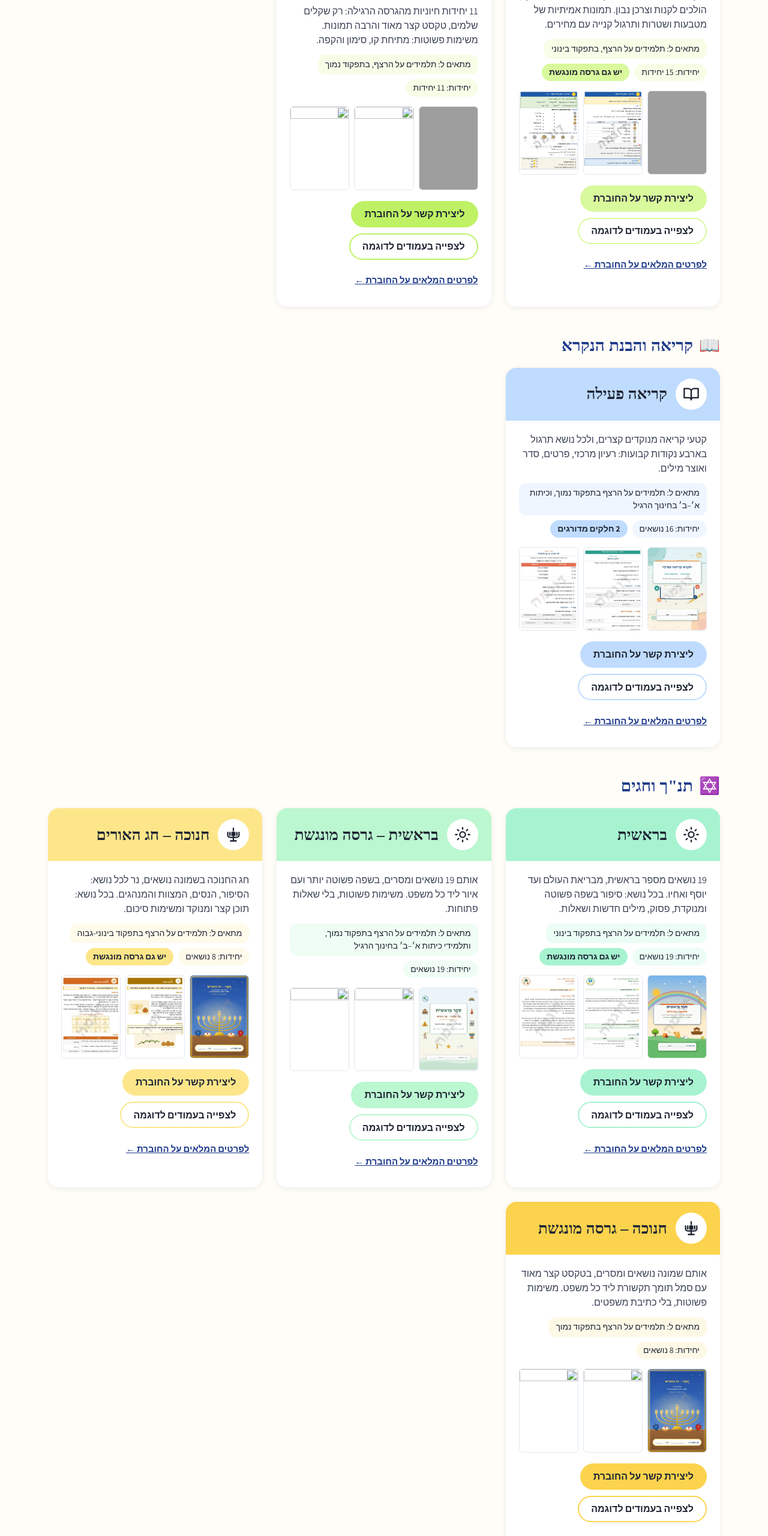
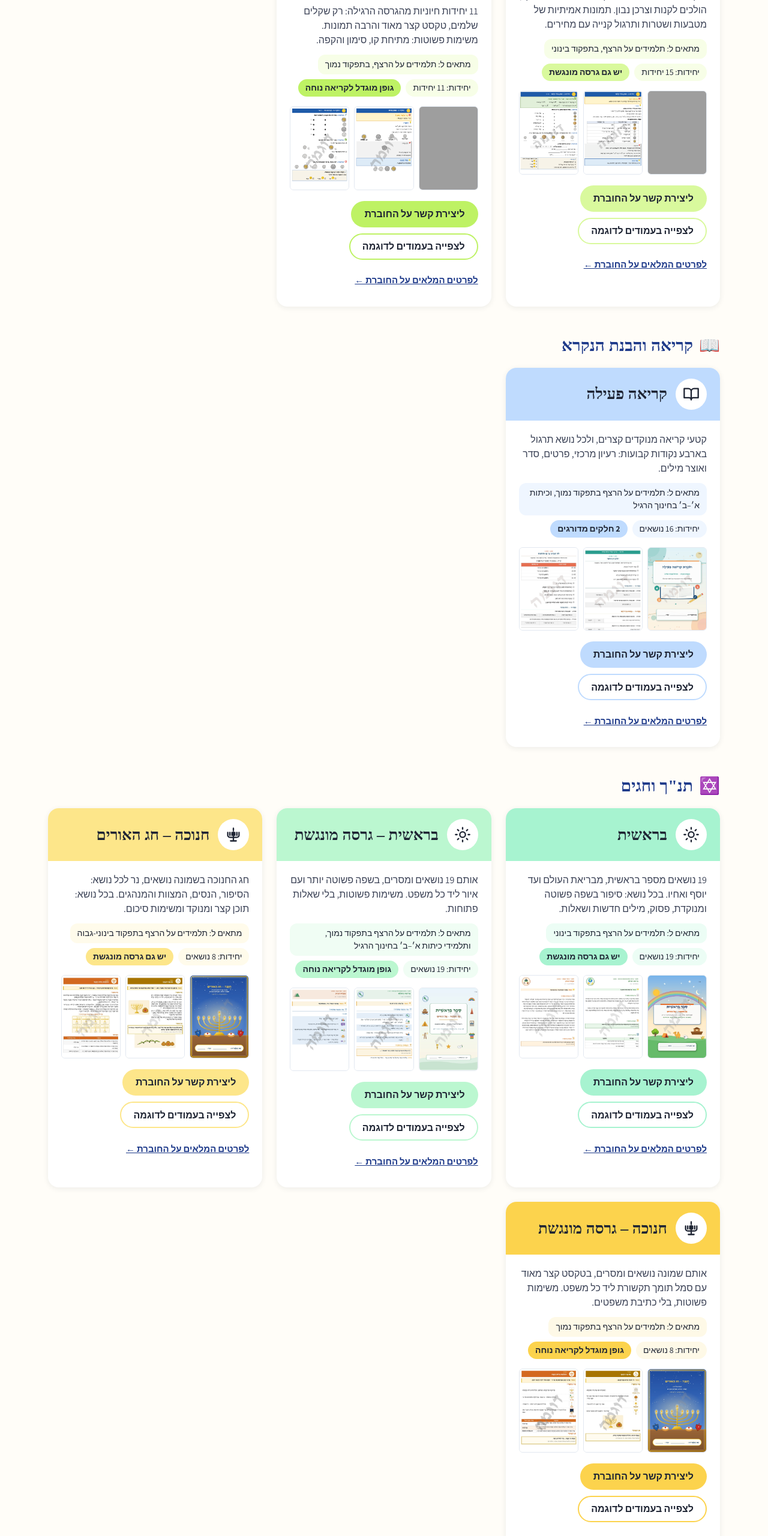
Before and after one commit to aviel849-art/aviel849-art.github.io, a plain HTML site: page index.html in a window 1280 px wide. Shown: the part 1520-4080 px from the top of the page at 60% size. Drawn offline with Linux system fonts and the light colour scheme; grey boxes are pictures that could not be loaded; a web font is replaced by a local one.

Commit message:
תיקון: שחזור עדכוני הגופן המוגדל + אזור התאמה אישית
Co-Authored-By: Claude Opus 5.5 <noreply@anthropic.com>
Claude-Session: https://claude.ai/code/session_01LhGEatN6DY95EhuGREnPdY

```diff
--- a/index.html
+++ b/index.html
@@ -301,6 +301,7 @@ a{color:#1E3A8A}a:hover{color:#172554}
 <div style="display: flex; flex-wrap: wrap; gap: 8px; font-size: 14px">
 <span style="background: #F7FEE7; color: #1E2433; padding: 6px 12px; border-radius: 12px">מתאים ל: תלמידים על הרצף, בתפקוד נמוך</span>
 <span style="background: #F7FEE7; color: #1E2433; padding: 4px 12px; border-radius: 999px">יחידות: 11 יחידות</span>
+<span style="background: #BEF264; color: #1E2433; padding: 4px 12px; border-radius: 999px; font-weight: 700">גופן מוגדל לקריאה נוחה</span>
 
 
 
@@ -314,11 +315,11 @@ a{color:#1E3A8A}a:hover{color:#172554}
 </button>
 
 <button type="button" aria-label="הגדלה: עמוד 6 · יחידה 1: המטבעות" class="btn" style="display: block; padding: 0; margin: 0; border: 1px solid #E2E8F0; border-radius: 6px; background: #FFFFFF; cursor: zoom-in; overflow: hidden">
-<img src="img/8b37aea3ecdbad6c993ebd03b01a98cb.png" alt="" style="display: block; width: 100%; aspect-ratio: 210 / 297; object-fit: cover; object-position: top">
+<img src="img/7803b354327770cd2f31dc337e7fbc52.png" alt="" style="display: block; width: 100%; aspect-ratio: 210 / 297; object-fit: cover; object-position: top">
 </button>
 
 <button type="button" aria-label="הגדלה: עמוד 7 · יחידה 1: המטבעות – תרגול" class="btn" style="display: block; padding: 0; margin: 0; border: 1px solid #E2E8F0; border-radius: 6px; background: #FFFFFF; cursor: zoom-in; overflow: hidden">
-<img src="img/062380b1e9aaf3f3d264976805a221ba.png" alt="" style="display: block; width: 100%; aspect-ratio: 210 / 297; object-fit: cover; object-position: top">
+<img src="img/0b4afe39cfad824b56f7f76b3800ff19.png" alt="" style="display: block; width: 100%; aspect-ratio: 210 / 297; object-fit: cover; object-position: top">
 </button>
 
 
@@ -449,6 +450,7 @@ a{color:#1E3A8A}a:hover{color:#172554}
 <div style="display: flex; flex-wrap: wrap; gap: 8px; font-size: 14px">
 <span style="background: #F0FDF4; color: #1E2433; padding: 6px 12px; border-radius: 12px">מתאים ל: תלמידים על הרצף בתפקוד נמוך, ותלמידי כיתות א׳–ב׳ בחינוך הרגיל</span>
 <span style="background: #F0FDF4; color: #1E2433; padding: 4px 12px; border-radius: 999px">יחידות: 19 נושאים</span>
+<span style="background: #BBF7D0; color: #1E2433; padding: 4px 12px; border-radius: 999px; font-weight: 700">גופן מוגדל לקריאה נוחה</span>
 
 
 
@@ -462,11 +464,11 @@ a{color:#1E3A8A}a:hover{color:#172554}
 </button>
 
 <button type="button" aria-label="הגדלה: עמוד 8 · נושא 1: בריאת העולם" class="btn" style="display: block; padding: 0; margin: 0; border: 1px solid #E2E8F0; border-radius: 6px; background: #FFFFFF; cursor: zoom-in; overflow: hidden">
-<img src="img/a25a98945a38d122a302ed54ce651961.jpg" alt="" style="display: block; width: 100%; aspect-ratio: 210 / 297; object-fit: cover; object-position: top">
+<img src="img/b88f287216808c983d55ce4d623310b1.jpg" alt="" style="display: block; width: 100%; aspect-ratio: 210 / 297; object-fit: cover; object-position: top">
 </button>
 
 <button type="button" aria-label="הגדלה: עמוד 57 · נושא 10: עקדת יצחק" class="btn" style="display: block; padding: 0; margin: 0; border: 1px solid #E2E8F0; border-radius: 6px; background: #FFFFFF; cursor: zoom-in; overflow: hidden">
-<img src="img/e9f6dff3b77e6ae00d3edbe0b6e3011c.jpg" alt="" style="display: block; width: 100%; aspect-ratio: 210 / 297; object-fit: cover; object-position: top">
+<img src="img/269daf777753516cbc9d6af308f521b4.jpg" alt="" style="display: block; width: 100%; aspect-ratio: 210 / 297; object-fit: cover; object-position: top">
 </button>
 
 
@@ -541,6 +543,7 @@ a{color:#1E3A8A}a:hover{color:#172554}
 <div style="display: flex; flex-wrap: wrap; gap: 8px; font-size: 14px">
 <span style="background: #FEF9E7; color: #1E2433; padding: 6px 12px; border-radius: 12px">מתאים ל: תלמידים על הרצף בתפקוד נמוך</span>
 <span style="background: #FEF9E7; color: #1E2433; padding: 4px 12px; border-radius: 999px">יחידות: 8 נושאים</span>
+<span style="background: #FCD34D; color: #1E2433; padding: 4px 12px; border-radius: 999px; font-weight: 700">גופן מוגדל לקריאה נוחה</span>
 
 
 
@@ -554,11 +557,11 @@ a{color:#1E3A8A}a:hover{color:#172554}
 </button>
 
 <button type="button" aria-label="הגדלה: עמוד 11 · נושא 4: נס פך השמן" class="btn" style="display: block; padding: 0; margin: 0; border: 1px solid #E2E8F0; border-radius: 6px; background: #FFFFFF; cursor: zoom-in; overflow: hidden">
-<img src="img/830ff808898b06b24c025127b3bc502f.jpg" alt="" style="display: block; width: 100%; aspect-ratio: 210 / 297; object-fit: cover; object-position: top">
+<img src="img/6db3588bc37b44b0accf42e9ace4d5d9.jpg" alt="" style="display: block; width: 100%; aspect-ratio: 210 / 297; object-fit: cover; object-position: top">
 </button>
 
 <button type="button" aria-label="הגדלה: עמוד 13 · נושא 5: הדלקת נרות חנוכה" class="btn" style="display: block; padding: 0; margin: 0; border: 1px solid #E2E8F0; border-radius: 6px; background: #FFFFFF; cursor: zoom-in; overflow: hidden">
-<img src="img/421ca5767398b401e152d36fe5684380.jpg" alt="" style="display: block; width: 100%; aspect-ratio: 210 / 297; object-fit: cover; object-position: top">
+<img src="img/9816511a2003d761a6c6f14efebd747b.jpg" alt="" style="display: block; width: 100%; aspect-ratio: 210 / 297; object-fit: cover; object-position: top">
 </button>
 
 
@@ -934,17 +937,17 @@ var list = [
   ],
   thumbIdx: [0, 1, 7],
   icon: 'M12 8a4 4 0 1 0 0 8a4 4 0 1 0 0-8z M12 2v2 M12 20v2 M4.9 4.9l1.4 1.4 M17.7 17.7l1.4 1.4 M2 12h2 M20 12h2 M4.9 19.1l1.4-1.4 M17.7 6.3l1.4-1.4', desc: '19 נושאים מספר בראשית, מבריאת העולם ועד יוסף ואחיו. בכל נושא: סיפור בשפה פשוטה ומנוקדת, פסוק, מילים חדשות ושאלות.' },
-{ name: 'בראשית – גרסה מונגשת', group: 'tanach', ord: 2, spec: 'berB', color: '#BBF7D0', tint: '#F0FDF4', levels: false, units: '19 נושאים', audience: 'תלמידים על הרצף בתפקוד נמוך, ותלמידי כיתות א׳–ב׳ בחינוך הרגיל',
+{ name: 'בראשית – גרסה מונגשת', group: 'tanach', ord: 2, spec: 'berB', color: '#BBF7D0', tint: '#F0FDF4', levels: false, badge: 'גופן מוגדל לקריאה נוחה', units: '19 נושאים', audience: 'תלמידים על הרצף בתפקוד נמוך, ותלמידי כיתות א׳–ב׳ בחינוך הרגיל',
   samples: [
     { src: 'img/d47c1f0bb1e5ccad2afdf88c2b155b40.jpg', caption: 'שער החוברת', alt: 'שער החוברת ספר בראשית גרסה מונגשת, עם סימן מים דוגמה' },
-    { src: 'img/a25a98945a38d122a302ed54ce651961.jpg', caption: 'עמוד 8 · נושא 1: בריאת העולם', alt: 'עמוד 8 מתוך החוברת, נושא 1: בריאת העולם, עם סימן מים דוגמה' },
-    { src: 'img/6ad9da7a84cdbffe4b8ea36a2a571318.jpg', caption: 'עמוד 9 · נושא 1: בריאת העולם', alt: 'עמוד 9 מתוך החוברת, נושא 1: בריאת העולם, עם סימן מים דוגמה' },
-    { src: 'img/adb62e5b1f51ab0be2ff3959219be65c.jpg', caption: 'עמוד 10 · נושא 1: בריאת העולם', alt: 'עמוד 10 מתוך החוברת, נושא 1: בריאת העולם, עם סימן מים דוגמה' },
-    { src: 'img/c91dab143550c38510c4c4965010842d.jpg', caption: 'עמוד 11 · נושא 1: בריאת העולם', alt: 'עמוד 11 מתוך החוברת, נושא 1: בריאת העולם, עם סימן מים דוגמה' },
-    { src: 'img/bcf52443835dd1b261e5e9fff6d2dfc6.jpg', caption: 'עמוד 12 · נושא 1: בריאת העולם', alt: 'עמוד 12 מתוך החוברת, נושא 1: בריאת העולם, עם סימן מים דוגמה' },
-    { src: 'img/9d6c2ea3eb8eb7eeb924b33ff6a030d4.jpg', caption: 'עמוד 36 · נושא 6: לך לך', alt: 'עמוד 36 מתוך החוברת, נושא 6: לך לך, עם סימן מים דוגמה' },
-    { src: 'img/e9f6dff3b77e6ae00d3edbe0b6e3011c.jpg', caption: 'עמוד 57 · נושא 10: עקדת יצחק', alt: 'עמוד 57 מתוך החוברת, נושא 10: עקדת יצחק, עם סימן מים דוגמה' },
-    { src: 'img/83ba3564fb51732d692c01201f85fc5c.jpg', caption: 'עמוד 84 · נושא 15: יוסף ואחיו', alt: 'עמוד 84 מתוך החוברת, נושא 15: יוסף ואחיו, עם סימן מים דוגמה' }
+    { src: 'img/b88f287216808c983d55ce4d623310b1.jpg', caption: 'עמוד 8 · נושא 1: בריאת העולם', alt: 'עמוד 8 מתוך החוברת, נושא 1: בריאת העולם, עם סימן מים דוגמה' },
+    { src: 'img/e338cd2ad2af6c21c5d510a8db42c6aa.jpg', caption: 'עמוד 9 · נושא 1: בריאת העולם', alt: 'עמוד 9 מתוך החוברת, נושא 1: בריאת העולם, עם סימן מים דוגמה' },
+    { src: 'img/02ee6450ab6232ea3a71e2fce5141799.jpg', caption: 'עמוד 10 · נושא 1: בריאת העולם', alt: 'עמוד 10 מתוך החוברת, נושא 1: בריאת העולם, עם סימן מים דוגמה' },
+    { src: 'img/68024e80ebce70a218a468724009411b.jpg', caption: 'עמוד 11 · נושא 1: בריאת העולם', alt: 'עמוד 11 מתוך החוברת, נושא 1: בריאת העולם, עם סימן מים דוגמה' },
+    { src: 'img/dab7b3f5e7efc5a77b9ba85572ec1992.jpg', caption: 'עמוד 12 · נושא 1: בריאת העולם', alt: 'עמוד 12 מתוך החוברת, נושא 1: בריאת העולם, עם סימן מים דוגמה' },
+    { src: 'img/2d1d34fd62b1a4a9f108f5e1d1235afb.jpg', caption: 'עמוד 36 · נושא 6: לך לך', alt: 'עמוד 36 מתוך החוברת, נושא 6: לך לך, עם סימן מים דוגמה' },
+    { src: 'img/269daf777753516cbc9d6af308f521b4.jpg', caption: 'עמוד 57 · נושא 10: עקדת יצחק', alt: 'עמוד 57 מתוך החוברת, נושא 10: עקדת יצחק, עם סימן מים דוגמה' },
+    { src: 'img/c498bf82c91116d8a5c03e3f050242ac.jpg', caption: 'עמוד 84 · נושא 15: יוסף ואחיו', alt: 'עמוד 84 מתוך החוברת, נושא 15: יוסף ואחיו, עם סימן מים דוגמה' }
   ],
   thumbIdx: [0, 1, 7],
   icon: 'M12 8a4 4 0 1 0 0 8a4 4 0 1 0 0-8z M12 2v2 M12 20v2 M4.9 4.9l1.4 1.4 M17.7 17.7l1.4 1.4 M2 12h2 M20 12h2 M4.9 19.1l1.4-1.4 M17.7 6.3l1.4-1.4', desc: 'אותם 19 נושאים ומסרים, בשפה פשוטה יותר ועם איור ליד כל משפט. משימות פשוטות, בלי שאלות פתוחות.' },
@@ -958,13 +961,13 @@ var list = [
   ],
   thumbIdx: [0, 1, 3],
   icon: 'M12 3v3 M12 8v8 M4 9v4 M7 9v4 M10 9v4 M14 9v4 M17 9v4 M20 9v4 M4 13c0 2 2 3 4 3h8c2 0 4-1 4-3 M12 16v4 M8 21h8', desc: 'חג החנוכה בשמונה נושאים, נר לכל נושא: הסיפור, הנסים, המצוות והמנהגים. בכל נושא: תוכן קצר ומנוקד ומשימות סיכום.' },
-{ name: 'חנוכה – גרסה מונגשת', group: 'tanach', ord: 4, spec: 'hanB', color: '#FCD34D', tint: '#FEF9E7', levels: false, units: '8 נושאים', audience: 'תלמידים על הרצף בתפקוד נמוך',
+{ name: 'חנוכה – גרסה מונגשת', group: 'tanach', ord: 4, spec: 'hanB', color: '#FCD34D', tint: '#FEF9E7', levels: false, badge: 'גופן מוגדל לקריאה נוחה', units: '8 נושאים', audience: 'תלמידים על הרצף בתפקוד נמוך',
   samples: [
     { src: 'img/44f29874c3604d73dc9b6802dfcb1d0b.jpg', caption: 'שער החוברת', alt: 'שער החוברת חנוכה גרסה מונגשת, עם סימן מים דוגמה' },
-    { src: 'img/830ff808898b06b24c025127b3bc502f.jpg', caption: 'עמוד 11 · נושא 4: נס פך השמן', alt: 'עמוד 11 מתוך החוברת, נושא 4 נס פך השמן, עם סימן מים דוגמה' },
-    { src: 'img/0f556fcbf483024f53ff7de42726fe23.jpg', caption: 'עמוד 12 · נושא 4: נס פך השמן', alt: 'עמוד 12 מתוך החוברת, נושא 4 נס פך השמן, עם סימן מים דוגמה' },
-    { src: 'img/421ca5767398b401e152d36fe5684380.jpg', caption: 'עמוד 13 · נושא 5: הדלקת נרות חנוכה', alt: 'עמוד 13 מתוך החוברת, נושא 5 הדלקת נרות חנוכה, עם סימן מים דוגמה' },
-    { src: 'img/9a5d27495eca8da5ac26a2d87ba964fb.jpg', caption: 'עמוד 14 · נושא 5: הדלקת נרות חנוכה', alt: 'עמוד 14 מתוך החוברת, נושא 5 הדלקת נרות חנוכה, עם סימן מים דוגמה' }
+    { src: 'img/6db3588bc37b44b0accf42e9ace4d5d9.jpg', caption: 'עמוד 11 · נושא 4: נס פך השמן', alt: 'עמוד 11 מתוך החוברת, נושא 4 נס פך השמן, עם סימן מים דוגמה' },
+    { src: 'img/47e9bdb5009dbac07d4b2fdde98ac607.jpg', caption: 'עמוד 12 · נושא 4: נס פך השמן', alt: 'עמוד 12 מתוך החוברת, נושא 4 נס פך השמן, עם סימן מים דוגמה' },
+    { src: 'img/9816511a2003d761a6c6f14efebd747b.jpg', caption: 'עמוד 13 · נושא 5: הדלקת נרות חנוכה', alt: 'עמוד 13 מתוך החוברת, נושא 5 הדלקת נרות חנוכה, עם סימן מים דוגמה' },
+    { src: 'img/e93edca93b073ad66e49386e6eedf9ba.jpg', caption: 'עמוד 14 · נושא 5: הדלקת נרות חנוכה', alt: 'עמוד 14 מתוך החוברת, נושא 5 הדלקת נרות חנוכה, עם סימן מים דוגמה' }
   ],
   thumbIdx: [0, 1, 3],
   icon: 'M12 3v3 M12 8v8 M4 9v4 M7 9v4 M10 9v4 M14 9v4 M17 9v4 M20 9v4 M4 13c0 2 2 3 4 3h8c2 0 4-1 4-3 M12 16v4 M8 21h8', desc: 'אותם שמונה נושאים ומסרים, בטקסט קצר מאוד עם סמל תומך תקשורת ליד כל משפט. משימות פשוטות, בלי כתיבת משפטים.' },
@@ -989,13 +992,13 @@ var list = [
   ],
   thumbIdx: [0, 1, 2],
   icon: 'M20 7H5a2 2 0 0 1 0-4h13v4 M3 5v14a2 2 0 0 0 2 2h15V7 M16 14h.01', desc: 'כסף וצרכנות בשלושה חלקים: מכירים את הכסף, הולכים לקנות וצרכן נבון. תמונות אמיתיות של מטבעות ושטרות ותרגול קנייה עם מחירים.' },
-{ name: 'הכסף שלי – גרסה מונגשת', group: 'life', ord: 5, spec: 'moneyB', color: '#BEF264', tint: '#F7FEE7', levels: false, hasLink: false, units: '11 יחידות', audience: 'תלמידים על הרצף, בתפקוד נמוך',
+{ name: 'הכסף שלי – גרסה מונגשת', group: 'life', ord: 5, spec: 'moneyB', color: '#BEF264', tint: '#F7FEE7', levels: false, badge: 'גופן מוגדל לקריאה נוחה', hasLink: false, units: '11 יחידות', audience: 'תלמידים על הרצף, בתפקוד נמוך',
   samples: [
     { src: 'img/2fca81cd4e4ee1cd8b2ee90f25b8b338.png', caption: 'שער החוברת', alt: 'שער החוברת הכסף שלי גרסה מונגשת, עם סימן מים דוגמה' },
-    { src: 'img/8b37aea3ecdbad6c993ebd03b01a98cb.png', caption: 'עמוד 6 · יחידה 1: המטבעות', alt: 'עמוד 6 מתוך החוברת, יחידה 1 המטבעות, עם סימן מים דוגמה' },
-    { src: 'img/062380b1e9aaf3f3d264976805a221ba.png', caption: 'עמוד 7 · יחידה 1: המטבעות – תרגול', alt: 'עמוד 7 מתוך החוברת, יחידה 1 המטבעות תרגול, עם סימן מים דוגמה' },
-    { src: 'img/d98a01bd3b1d2ff7dd22978d25b45126.png', caption: 'עמוד 18 · יחידה 7: כמה נשלם?', alt: 'עמוד 18 מתוך החוברת, יחידה 7 כמה נשלם, עם סימן מים דוגמה' },
-    { src: 'img/f0760c0a34bd72f6888ee55e8ec6c174.png', caption: 'עמוד 24 · יחידה 10: צריך או רוצה?', alt: 'עמוד 24 מתוך החוברת, יחידה 10 צריך או רוצה, עם סימן מים דוגמה' }
+    { src: 'img/7803b354327770cd2f31dc337e7fbc52.png', caption: 'עמוד 6 · יחידה 1: המטבעות', alt: 'עמוד 6 מתוך החוברת, יחידה 1 המטבעות, עם סימן מים דוגמה' },
+    { src: 'img/0b4afe39cfad824b56f7f76b3800ff19.png', caption: 'עמוד 7 · יחידה 1: המטבעות – תרגול', alt: 'עמוד 7 מתוך החוברת, יחידה 1 המטבעות תרגול, עם סימן מים דוגמה' },
+    { src: 'img/13bb0b90f81bc2fa62c7fa9b85a56464.png', caption: 'עמוד 18 · יחידה 7: כמה נשלם?', alt: 'עמוד 18 מתוך החוברת, יחידה 7 כמה נשלם, עם סימן מים דוגמה' },
+    { src: 'img/9265313bda6f86b7364a6890599d3759.png', caption: 'עמוד 24 · יחידה 10: צריך או רוצה?', alt: 'עמוד 24 מתוך החוברת, יחידה 10 צריך או רוצה, עם סימן מים דוגמה' }
   ],
   thumbIdx: [0, 1, 2],
   icon: 'M20 7H5a2 2 0 0 1 0-4h13v4 M3 5v14a2 2 0 0 0 2 2h15V7 M16 14h.01', desc: '11 יחידות חיוניות מהגרסה הרגילה: רק שקלים שלמים, טקסט קצר מאוד והרבה תמונות. משימות פשוטות: מתיחת קו, סימון והקפה.' },
```
